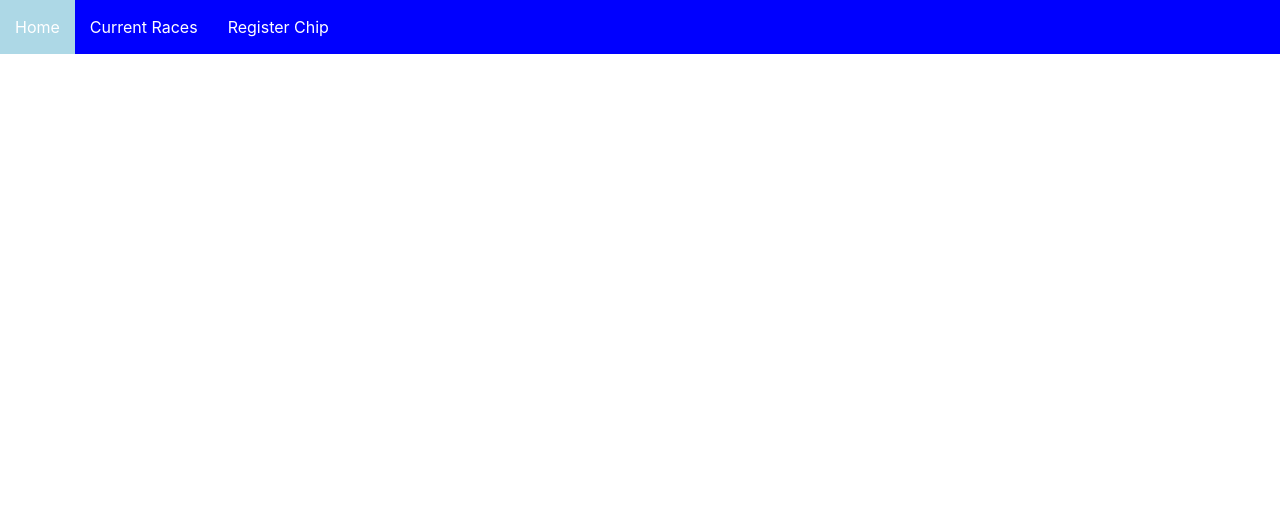
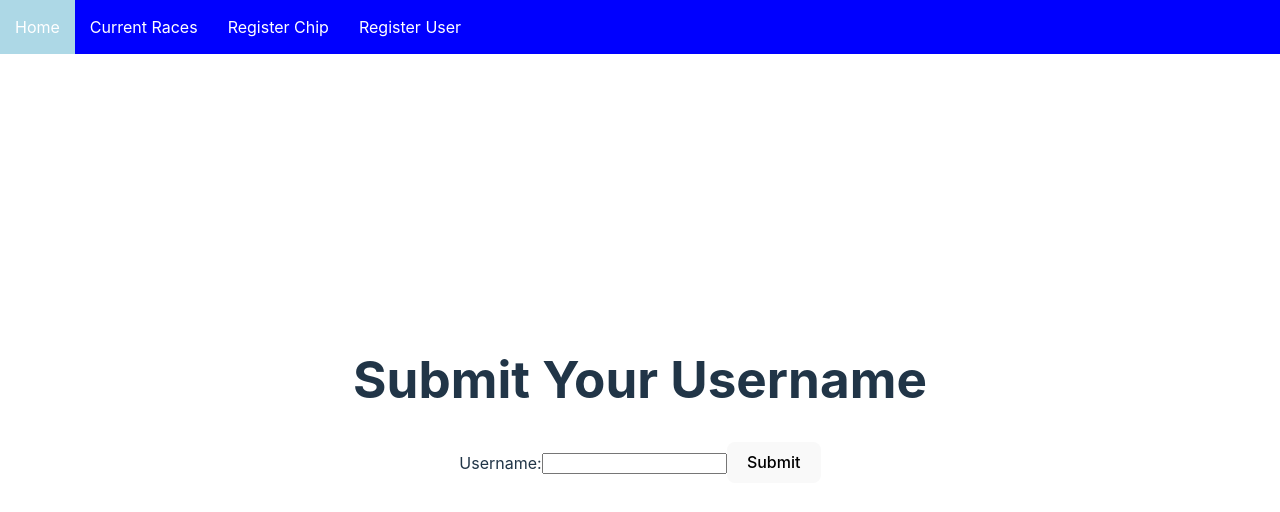
Before and after one commit to bjornarvikhagen/race-tracking, a React (Vite) app in the folder radbak/node-src/raceTracker/: page /register-user in a window 1280 px wide. Shown: the top 512 px of the page. Built offline with nearby package versions, Linux system fonts and the light colour scheme.

Commit message:
Register user from frontend
a user can now register a new user from the regiser user page

```diff
--- a/radbak/node-src/raceTracker/package.json
+++ b/radbak/node-src/raceTracker/package.json
@@ -10,9 +10,10 @@
     "preview": "vite preview"
   },
   "dependencies": {
-    "@tanstack/react-query": "^5.28.2",
+    "@tanstack/react-query": "^5.29.2",
     "react": "^18.2.0",
     "react-dom": "^18.2.0",
+    "react-hook-form": "^7.51.3",
     "react-router-dom": "^6.22.3"
   },
   "devDependencies": {
--- a/radbak/node-src/raceTracker/src/App.tsx
+++ b/radbak/node-src/raceTracker/src/App.tsx
@@ -4,6 +4,8 @@ import { BrowserRouter, Routes, Route } from "react-router-dom";
 import { QueryClient, QueryClientProvider } from "@tanstack/react-query";
 import RaceOverview from "./pages/RaceOverview";
 import Navbar from "./components/Navbar/Navbar";
+import RegisterUser from "./pages/RegisterUser";
+import RaceParticipant from "./pages/RaceParticipant"
 
 function App() {
   return (
@@ -14,6 +16,8 @@ function App() {
           <Routes>
             <Route path="/races" element={<Races />} />
             <Route path="/race/:raceId" element={<RaceOverview />} />
+            <Route path="/register-user" element={<RegisterUser />} />
+            <Route path="/register-chip" element={<RaceParticipant />} />
           </Routes>
         </>
       </BrowserRouter>
--- a/radbak/node-src/raceTracker/src/Constants.ts
+++ b/radbak/node-src/raceTracker/src/Constants.ts
@@ -1 +1 @@
-export const BASEURL = "http://localhost:80"  // Current local host URL and Port
+export const BASEURL = "http://localhost:56319"  // Current local host URL and Port
--- /dev/null
+++ b/radbak/node-src/raceTracker/src/api/fetchRunners.ts
@@ -0,0 +1,16 @@
+import { BASEURL } from "../Constants";
+
+
+const fetchRunners = async () => {
+  try {
+    const runnersURL = `${BASEURL}/runners`;
+    const response = await fetch(runnersURL);
+    const data = await response.json();
+    console.log(data);
+    return data;
+  } catch (error) {
+    console.error(error);
+  }
+};
+
+export default fetchRunners;
--- /dev/null
+++ b/radbak/node-src/raceTracker/src/api/registerUser.ts
@@ -0,0 +1,23 @@
+import { BASEURL } from "../Constants";
+
+const registerUser = async (name: string) => {
+  try {
+    const endpoint = `${BASEURL}/runner`;
+    const response = await fetch(endpoint, {
+      method: 'POST',
+      headers: {
+        'Content-Type': 'application/json',
+      },
+      body: JSON.stringify({ name }),
+    });
+    if (!response.ok) {
+      throw new Error(`Network response was not ok: ${response.statusText}`);
+    }
+    return response.json();
+  } catch (error) {
+    console.error('Failed to send username:', error);
+    throw error;
+  }
+};
+
+export default registerUser;
--- a/radbak/node-src/raceTracker/src/components/DataTable/DataTable.tsx
+++ b/radbak/node-src/raceTracker/src/components/DataTable/DataTable.tsx
@@ -111,8 +111,8 @@ const DataTable: React.FC<DataTableProps> = ({ runners, checkpoints }) => {
             {runners.map((runner, index) => (
               <tr key={`runner-${index}`}>
                 <td>{runner.name}</td>
-                <td style={{ color: runnerFellOutMap[runner.id] ? 'green' : 'red' }}>
-                  {runnerFellOutMap[runner.id] ? "Active" : "Out"}
+                <td style={{ color: runnerFellOutMap[runner.id] ? 'red' : 'green' }}>
+                  {runnerFellOutMap[runner.id] ? "Out" : "Active"}
                 </td>
               </tr>
             ))}
--- a/radbak/node-src/raceTracker/src/components/Navbar/Navbar.tsx
+++ b/radbak/node-src/raceTracker/src/components/Navbar/Navbar.tsx
@@ -16,8 +16,11 @@ const Navbar = () => {
       <div className="nav-item" onClick={() => navigateTo("/races")}>
         Current Races
       </div>
-      <div className="nav-item" onClick={() => navigateTo("/registerChip")}>
+      <div className="nav-item" onClick={() => navigateTo("/register-chip")}>
         Register Chip
+      </div>
+      <div className="nav-item" onClick={() => navigateTo("/register-user")}>
+        Register User
       </div>
     </div>
   );
--- /dev/null
+++ b/radbak/node-src/raceTracker/src/components/RegisterChip/RegisterChip.tsx
@@ -0,0 +1,107 @@
+import React, { useState } from 'react';
+
+interface Race {
+  raceid: number;
+  name: string;
+  starttime: string;
+}
+
+interface Runner {
+  runnerid: number;
+  name: string;
+}
+
+interface RegisterChipProps {
+  races: Race[];
+  runners: { runners: Runner[] };
+}
+
+const RegisterChip: React.FC<RegisterChipProps> = ({
+  races,
+  runners: { runners },
+}) => {
+  const [selectedRace, setSelectedRace] = useState<number>(races[0]?.raceid);
+  const [selectedRunner, setSelectedRunner] = useState<number>(runners[0]?.runnerid);
+  const [tagId, setTagId] = useState<string>('');
+
+  const handleRaceChange = (event: React.ChangeEvent<HTMLSelectElement>) => {
+    setSelectedRace(parseInt(event.target.value, 10));
+  };
+
+  const handleRunnerChange = (event: React.ChangeEvent<HTMLSelectElement>) => {
+    setSelectedRunner(parseInt(event.target.value, 10));
+  };
+
+  const handleSubmit = async (event: React.FormEvent<HTMLFormElement>) => {
+    event.preventDefault();
+    const tagInput = prompt("Please scan the tag on the thing, or enter tag number:");
+    console.log(typeof (tagInput));
+
+    setTagId(tagInput || '');  // Set tag ID, fallback to empty string if null
+
+    if (!tagInput) {
+      alert("Tag ID is required to register.");
+      return;
+    }
+
+    // Prepare the data payload
+    const data = {
+      RunnerID: selectedRunner,
+      RaceID: selectedRace,
+      TagID: tagInput,
+    };
+
+    // Post request to server
+    try {
+      const response = await fetch('/register_tag', {
+        method: 'POST',
+        headers: {
+          'Content-Type': 'application/json'
+        },
+        body: JSON.stringify(data)
+      });
+      const responseData = await response.json();
+      if (response.ok) {
+        alert('Tag registered successfully!');
+        console.log(responseData);
+      } else {
+        throw new Error(responseData.message || 'Failed to register tag');
+      }
+    } catch (error) {
+      console.error('Error registering tag:', error);
+      alert(error);
+    }
+  };
+
+  return (
+    <>
+      <form onSubmit={handleSubmit}>
+        <label>
+          Race
+          <select value={selectedRace} onChange={handleRaceChange}>
+            {races.map((race) => (
+              <option key={race.raceid} value={race.raceid}>
+                {race.name}
+              </option>
+            ))}
+          </select>
+        </label>
+        <br />
+        <label>
+          Participant:
+          <select value={selectedRunner} onChange={handleRunnerChange}>
+            {runners.map((runner) => (
+              <option key={runner.runnerid} value={runner.runnerid}>
+                {runner.name}
+              </option>
+            ))}
+          </select>
+        </label>
+        <br />
+        <button type='submit'>Register Runner</button>
+      </form>
+    </>
+  );
+};
+
+export default RegisterChip;
--- /dev/null
+++ b/radbak/node-src/raceTracker/src/components/RegisterUser/RegisterUserForm.tsx
@@ -0,0 +1,28 @@
+import React, { useState } from 'react';
+
+interface RegisterUserFormProps {
+  onSubmitUsername: (username: string) => void;
+}
+
+export const RegisterUserForm: React.FC<RegisterUserFormProps> = ({ onSubmitUsername }) => {
+  const [username, setUsername] = useState('');
+
+  const handleSubmit = (event: React.FormEvent) => {
+    event.preventDefault();
+    onSubmitUsername(username);
+  };
+
+  return (
+    <form onSubmit={handleSubmit}>
+      <label htmlFor="username">Username:</label>
+      <input
+        type="text"
+        id="username"
+        value={username}
+        onChange={(e) => setUsername(e.target.value)}
+        required
+      />
+      <button type="submit">Submit</button>
+    </form>
+  );
+};
--- /dev/null
+++ b/radbak/node-src/raceTracker/src/pages/RaceParticipant.tsx
@@ -0,0 +1,32 @@
+import { useQuery } from "@tanstack/react-query";
+import fetchRaces from "../api/fetchRaces";
+import fetchRunners from "../api/fetchRunners";
+import RegisterChip from "../components/RegisterChip/RegisterChip";
+
+export default function ChipRegistration() {
+  const racesQuery = useQuery({
+    queryKey: ['races'],
+    queryFn: fetchRaces
+  });
+
+  const runnersQuery = useQuery({
+    queryKey: ['runners'],
+    queryFn: fetchRunners
+  });
+
+  if (racesQuery.isLoading || runnersQuery.isLoading) {
+    return <p>Loading...</p>;
+  }
+
+  if (racesQuery.isError || runnersQuery.isError) {
+    return <p>Error fetching data</p>;
+  }
+
+  if (racesQuery.data && runnersQuery.data) {
+    return (
+      <RegisterChip races={racesQuery.data} runners={runnersQuery.data} />
+    );
+  }
+
+  return null; // In case there's no data yet (fallback)
+}
--- /dev/null
+++ b/radbak/node-src/raceTracker/src/pages/RegisterUser.tsx
@@ -0,0 +1,25 @@
+import React from 'react';
+import { RegisterUserForm } from '../components/RegisterUser/RegisterUserForm';
+import sendUsername from '../api/registerUser';
+
+export const Runner: React.FC = () => {
+  const handleUsernameSubmit = async (username: string) => {
+    try {
+      const result = await sendUsername(username);
+      console.log('Submission successful:', result);
+      alert('Username submitted successfully!');
+    } catch (error) {
+      alert('Failed to submit username.');
+      console.error(error);
+    }
+  };
+
+  return (
+    <div>
+      <h1>Submit Your Username</h1>
+      <RegisterUserForm onSubmitUsername={handleUsernameSubmit} />
+    </div>
+  );
+};
+
+export default Runner;
```
Also changed, not shown: radbak/node-src/raceTracker/src/components/RegisterUser/RegisterUserForm.css (added), 2 other files (tests, documents, lock files or other folders).
